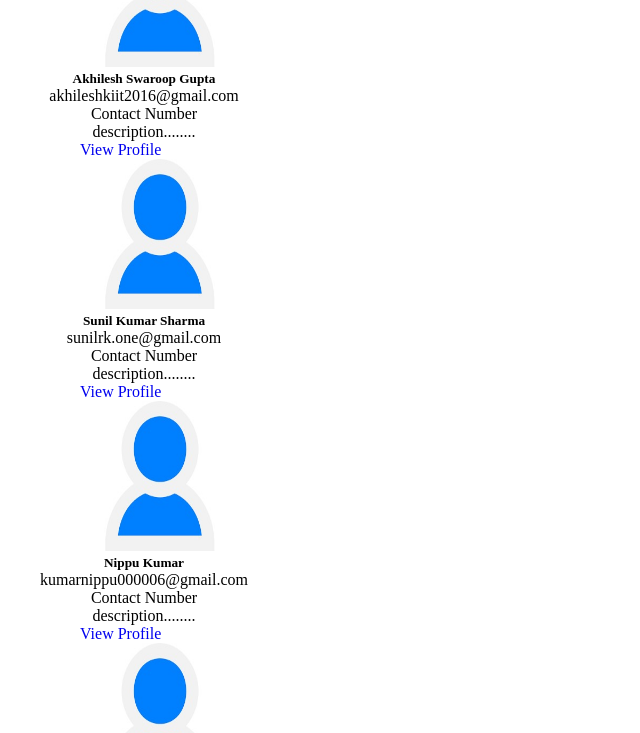
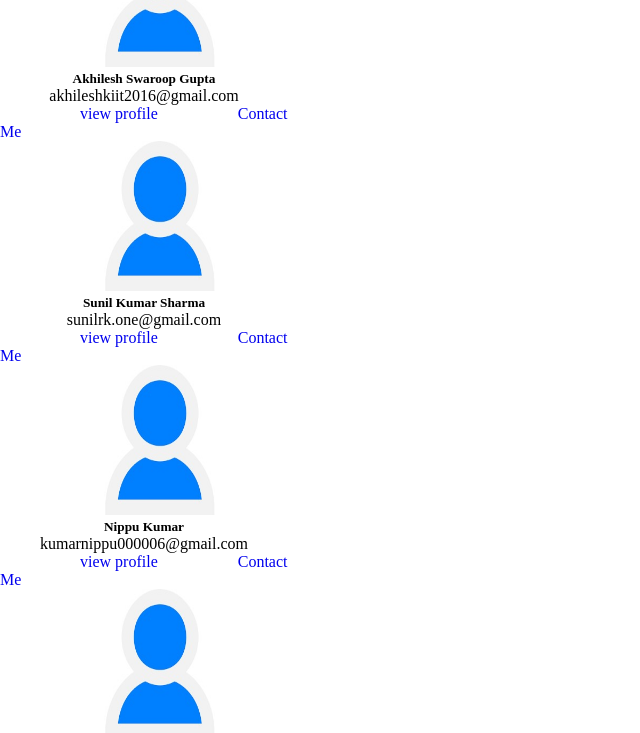
Before and after one commit to geekyskr/StudentMeet-WebApp, a React (Create React App) app in the folder client/: page / in a window 1280 px wide. Shown: the part 1853-2586 px from the top of the page, without its empty margins (0-640 px from the left). Built offline with nearby package versions, Linux system fonts and the light colour scheme; the HTML template or start-up script is replaced by a standard one.

Commit message:
personal mail window for admin, path fix for profile

```diff
--- a/client/src/components/About.js
+++ b/client/src/components/About.js
@@ -1,6 +1,3 @@
-import react from 'react';
-// import './About.css';
-import React, { Component } from 'react';
 import userPhoto from '../images/userPhoto.jpeg'
 
 
@@ -23,12 +20,9 @@ const About=()=>  {
                          <div className="card-body">
                            <h5 className="card-title" style={{textAlign:'center'}}>{oName.name}</h5>
                            <p className="card-text" style={{textAlign:'center'}}>{oName.email}</p>
-                           <p className="card-text" style={{textAlign:'center'}}>Contact Number</p>
-                           <p className="card-text" style={{textAlign:'center'}}>description........</p>
-                           <a href="#" class="btn btn-primary" style={{textAlign:'center',marginLeft:'80px'}}>View Profile</a>
+                           <a href={'/in/' + oName.email} class="btn btn-primary" style={{textAlign:'center',marginLeft:'80px'}}>view profile</a>
+                           <a href={'mailto:'+oName.email} class="btn btn-primary" style={{textAlign:'center',marginLeft:'80px'}}>Contact Me</a>
                          </div></div>
-
-
 
                      ))}
                  </div>
--- a/client/src/components/Contact.js
+++ b/client/src/components/Contact.js
@@ -1,4 +1,4 @@
-import react, {useState} from 'react';
+import {useState} from 'react';
 import Axios from 'axios';
 import './Contact.css';
 	function Contact(){
--- a/client/src/components/Navbar.js
+++ b/client/src/components/Navbar.js
@@ -18,7 +18,7 @@ function Navbar(){
       <a href="/">Home</a>
       {loggedIn ? (<>
         <a href="/upload">Upload</a>
-        <a href="/in/profile">Profile</a>
+        <a href={'/in/' + localStorage.getItem('username')}>Profile</a>
         <a href="/" onClick = {logout}>logout</a>
       </>) : (<>
         <a href="/login">Login</a>
--- a/client/src/pages/Error/Error.js
+++ b/client/src/pages/Error/Error.js
@@ -1,4 +1,3 @@
-import react from 'react';
 import './Error.css'
 
 const Error =()=>{
--- a/client/src/pages/Register/Register.js
+++ b/client/src/pages/Register/Register.js
@@ -16,8 +16,8 @@ function Register(){
     Axios.post('http://localhost:8080/register', {name: name, email:email, password: password,
     college: college, number: number}).then((responce)=>{
       const message = responce.data;
-      if(message.existingUser == true)setErrorMessage("You are existing user. Please logIn")
-      else if(message.existingUniversity == false)setErrorMessage("Please contact us for college registration")
+      if(message.existingUser === true)setErrorMessage("You are existing user. Please logIn")
+      else if(message.existingUniversity === false)setErrorMessage("Please contact us for college registration")
     })
   }
 
```
